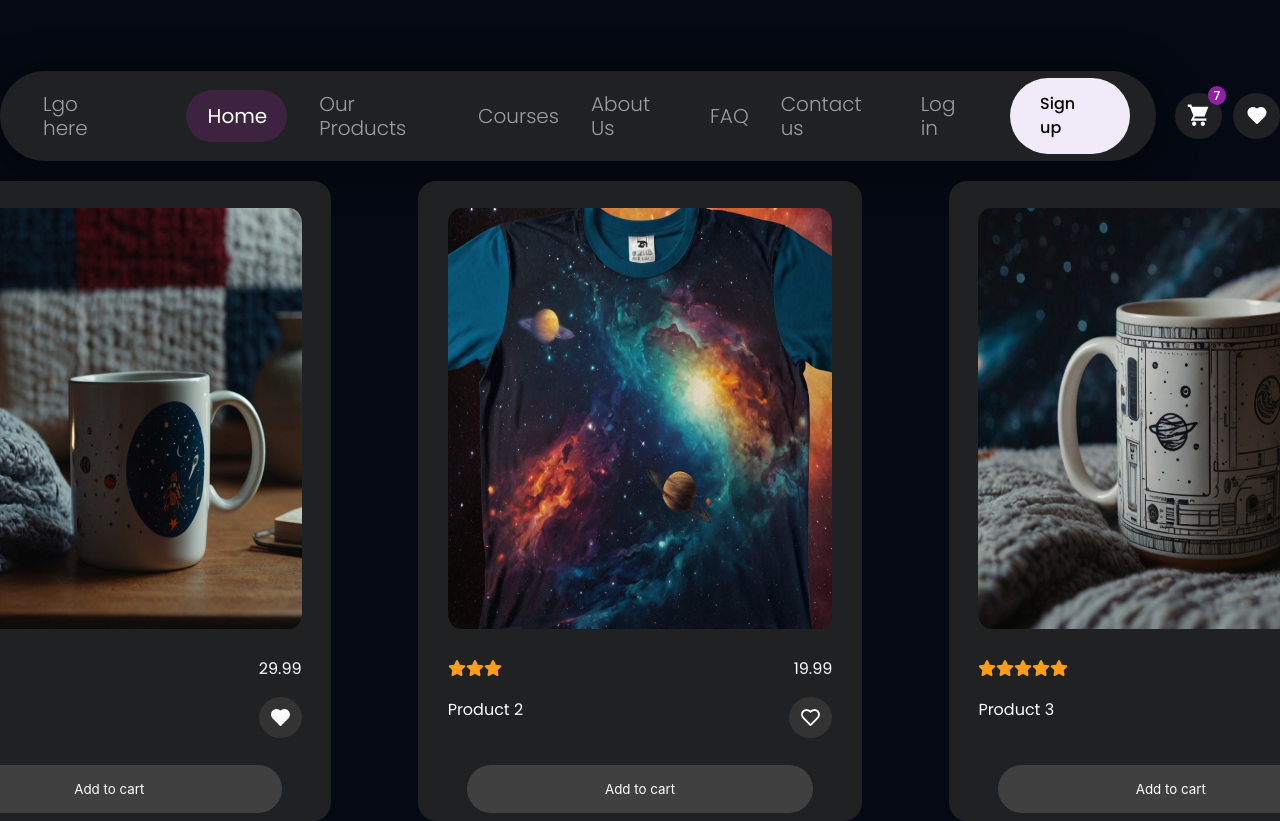
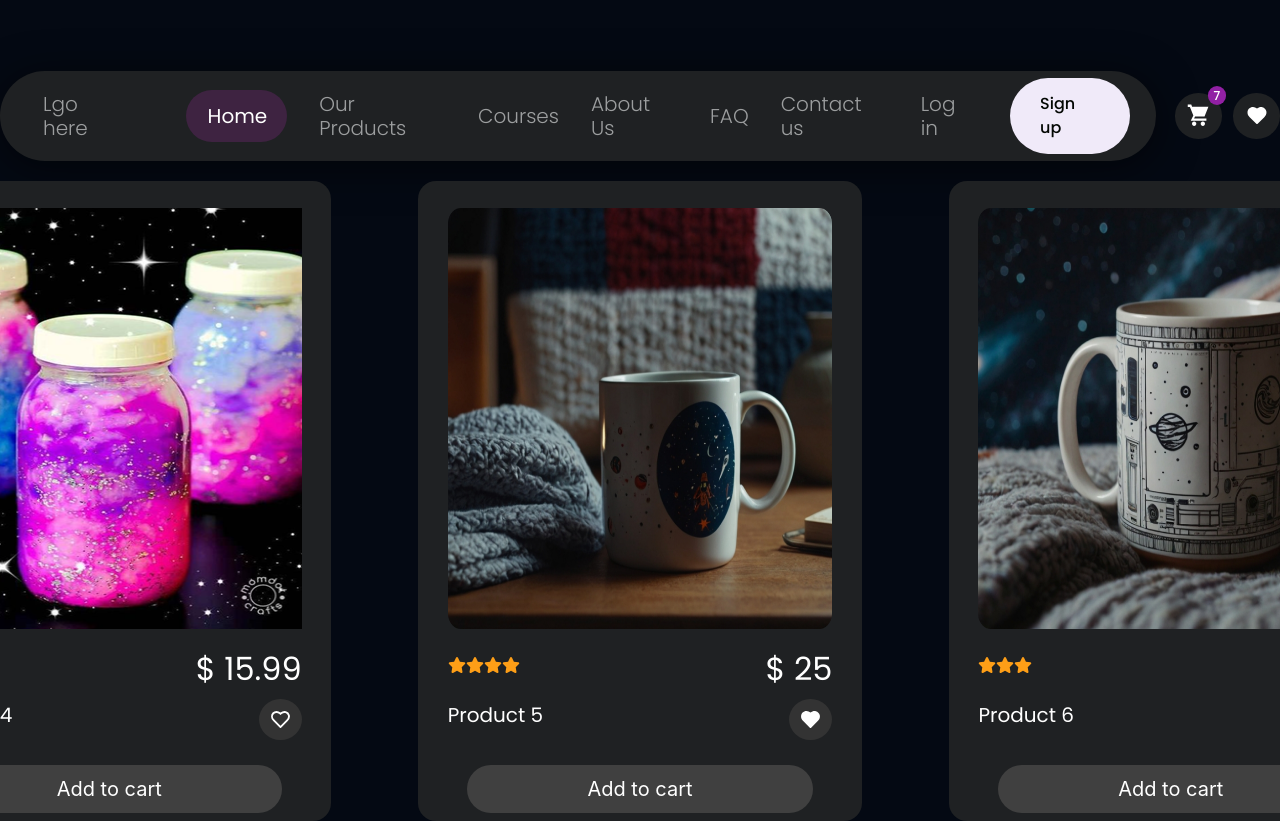
Before and after one commit to arivvera/ShopPicks, a Next.js app: page / in a window 1280 px wide. Shown: the top 821 px of the page. Built offline with nearby package versions, Linux system fonts and the light colour scheme.

Commit message:
#19 ProductsCarousel.tsx and ProductsCarousel.css prepared. Modifications: arrows and status numbers removed, fonts in name and price adjusted to design

```diff
--- a/src/app/components/ProductsCaroussel/ProductsCarousel.css
+++ b/src/app/components/ProductsCaroussel/ProductsCarousel.css
@@ -43,6 +43,8 @@
     padding: 4px 6px;
     position: relative;
     font-family: 'Inter', sans-serif;
+    font-size: 20px;
+    font-weight: 400;
     color: #FFFFFF;
 }
 .inner-box-block{
@@ -108,3 +110,21 @@
 .products-carousel-stars{
     color: #FD9E17;
 }
+
+.carousel.carousel-slider .control-arrow {
+    display: none;
+}
+.carousel .carousel-status{
+    display: none;
+}
+
+.products-carousel-name{
+    font-family: inherit;
+    font-size: 20px;
+    line-height: 32px;
+}
+
+.products-carousel-price{
+    font-size: 32px;
+    line-height: 32px;
+}
--- a/src/app/components/ProductsCaroussel/ProductsCarousel.tsx
+++ b/src/app/components/ProductsCaroussel/ProductsCarousel.tsx
@@ -30,7 +30,12 @@ export const ProductsCarousel: React.FC = () => {
     const groupedProducts = groupItems(sampleProducts, 3);
 
     return (
-        <Carousel showThumbs={false}>
+        <Carousel
+            showThumbs={false}
+            autoPlay={true}
+            emulateTouch={true}
+            stopOnHover={true}
+        >
             {groupedProducts.map((group, index) => (
                 <div  className={"products-carousel-group"}  key={index}>
                     {group.map((product) => (
@@ -52,7 +57,7 @@ export const ProductsCarousel: React.FC = () => {
                                                     <FontAwesomeIcon key={starIndex} icon={faStar} size={"1x"} />
                                                 ))}
                                             </div>
-                                            <div className={"products-carousel-price"}>{product.price}</div>
+                                            <div className={"products-carousel-price"}>$ {product.price}</div>
                                         </div>
                                         <div className={"carousel-data-row2"}>
                                             <div className={"products-carousel-name"}>{product.name}</div>
```
